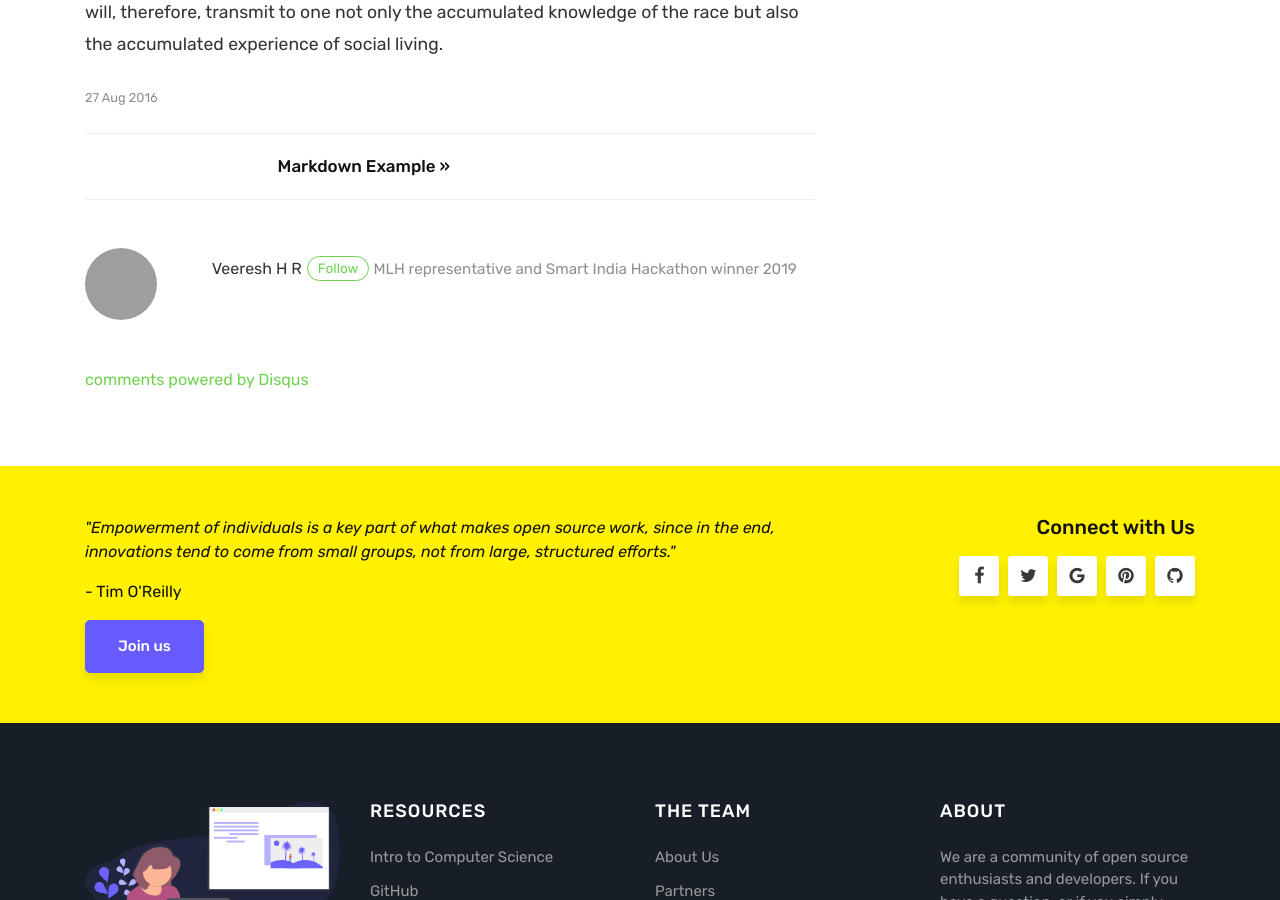
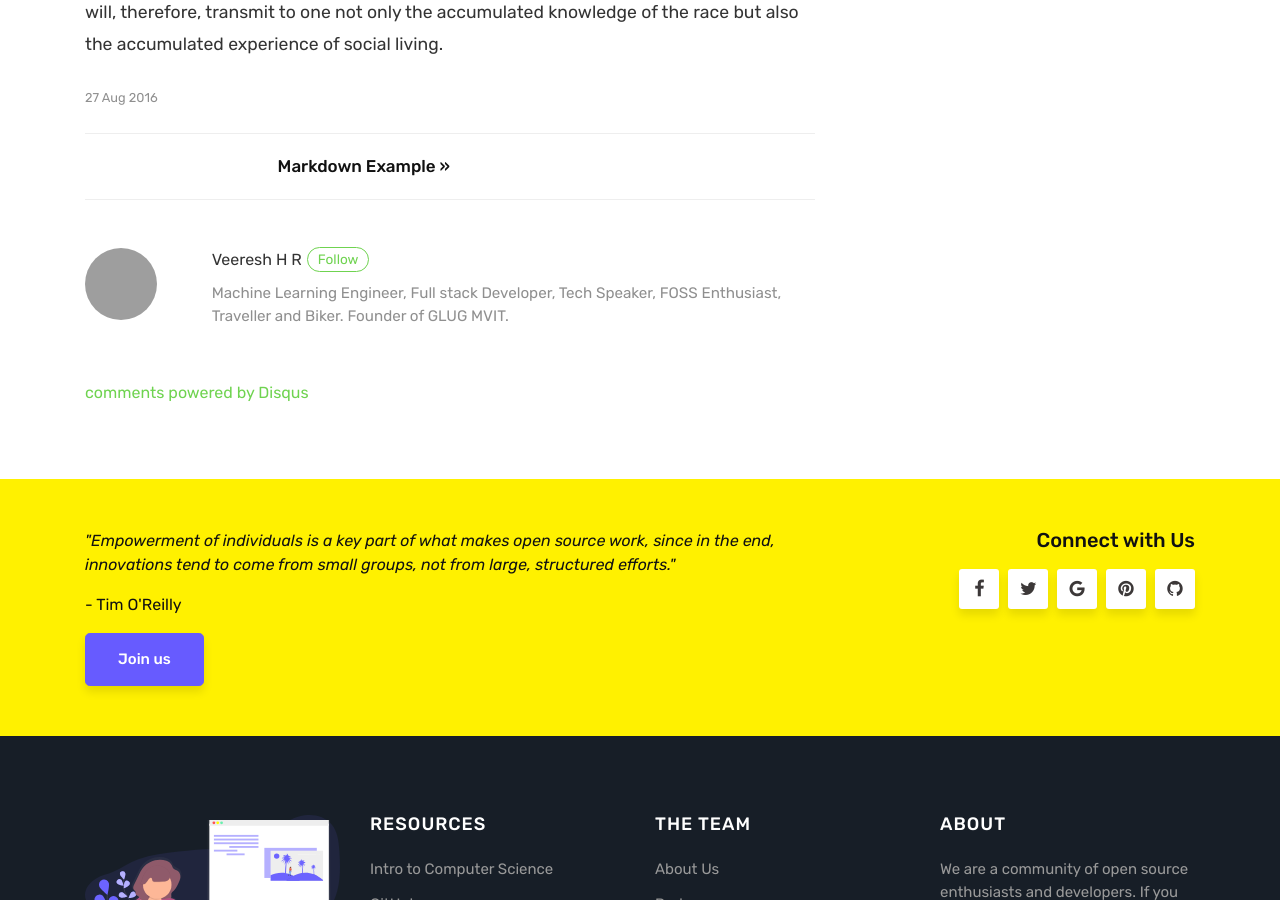
Before and after one commit to glugmvit/glugmvit.github.io, a Jekyll site: the page built from _posts/2016-08-27-beginning.md, in a window 1280 px wide and 900 px high, scrolled down 1507 px. Built offline with Jekyll 4.4.1, drawn with Linux system fonts in a browser that asks for light colours; comment, search, counter and statistics services are not loaded; grey boxes are pictures that could not be loaded.

```diff
--- a/_config.yml
+++ b/_config.yml
@@ -33,10 +33,10 @@ authors:
     name: Veeresh H R
     display_name: Veeresh H R
     gravatar: "3c3e0937721eb2d94f0773ad23c18e03?d=robohash"
-    email: vgaurav3011@gmail.com
-    web: https://www.linkedin.com/in/vipul-gaurav/
-    twitter: https://twitter.com/username
-    description: "MLH representative and Smart India Hackathon winner 2019"
+    email: veereshhr121@gmail.com
+    web: https://vhr121.github.io/
+    twitter: https://twitter.com/vhr121
+    description: "Machine Learning Engineer, Full stack Developer, Tech Speaker, FOSS Enthusiast, Traveller and Biker. Founder of GLUG MVIT."
 
 # Plugins
 plugins:
```
